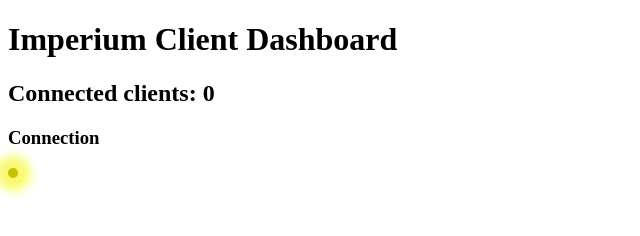
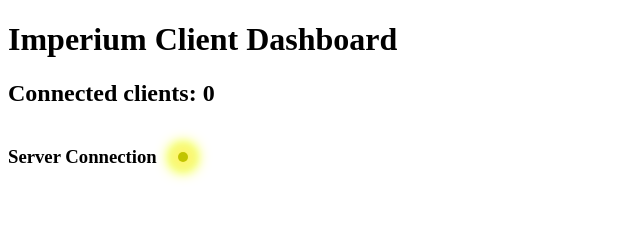
Before and after one commit to imdawon/Imperium, a website: page webserver/views/index.html in a window 1280 px wide. Shown: the whole page, without its empty margins (0-640 px from the left). Drawn offline with Linux system fonts and the light colour scheme.

Commit message:
Improve stying for server connection status

```diff
--- a/webserver/views/index.html
+++ b/webserver/views/index.html
@@ -11,8 +11,10 @@
     <header>
         <h1>Imperium Client Dashboard</h1>
         <h2 id="client-count">Connected clients: 0</h2>
-        <h3>Connection</h3>
-        <div id="connection-status"></div>
+        <div id="connection">
+            <h3>Server Connection</h3>
+            <div id="connection-status"></div>
+        </div>
     </header>
     <main>
     </main>
--- a/webserver/views/styles.css
+++ b/webserver/views/styles.css
@@ -4,6 +4,14 @@
 
 .client-name {
     margin-left: 10px;
+}
+
+#connection {
+    display: grid;
+    align-items: center;
+    grid-template-columns: 150px 10px;
+    gap: 20px;
+    margin: 0 auto;
 }
 
 #connection-status-good {
```
